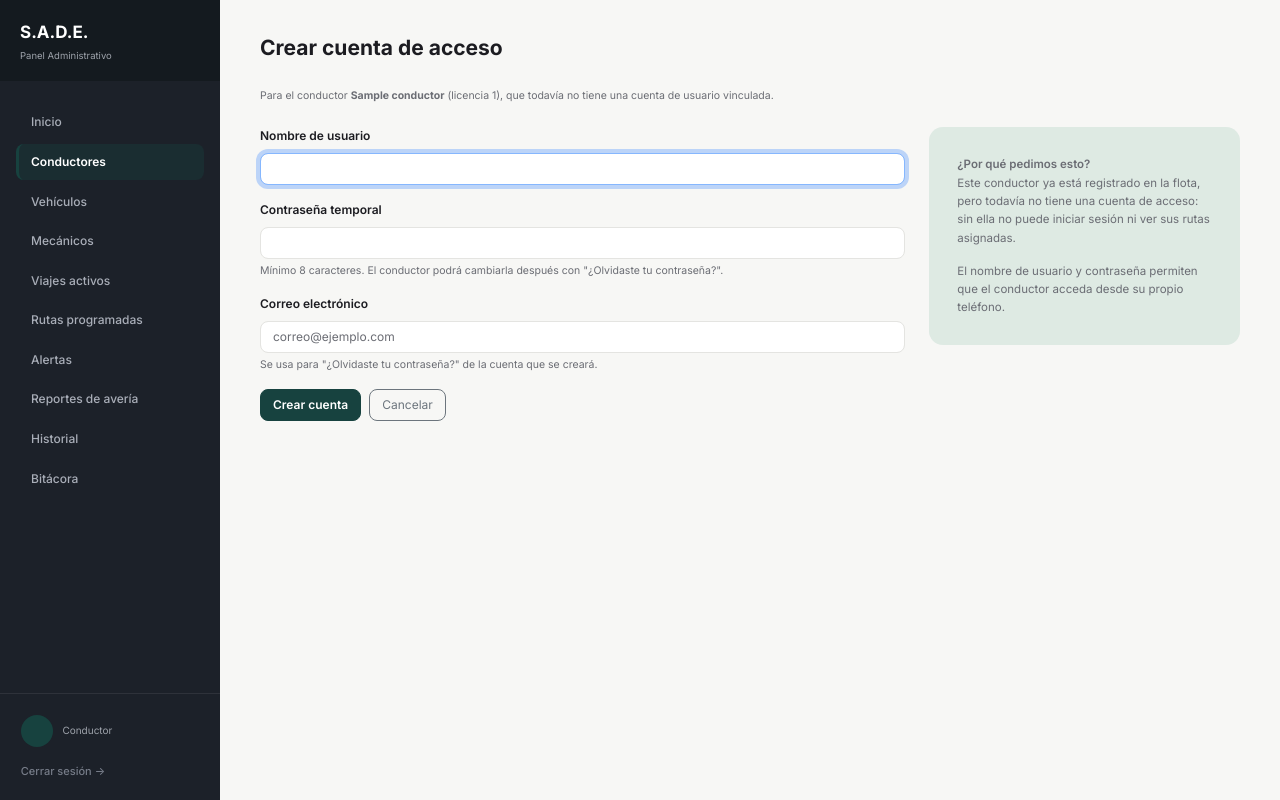
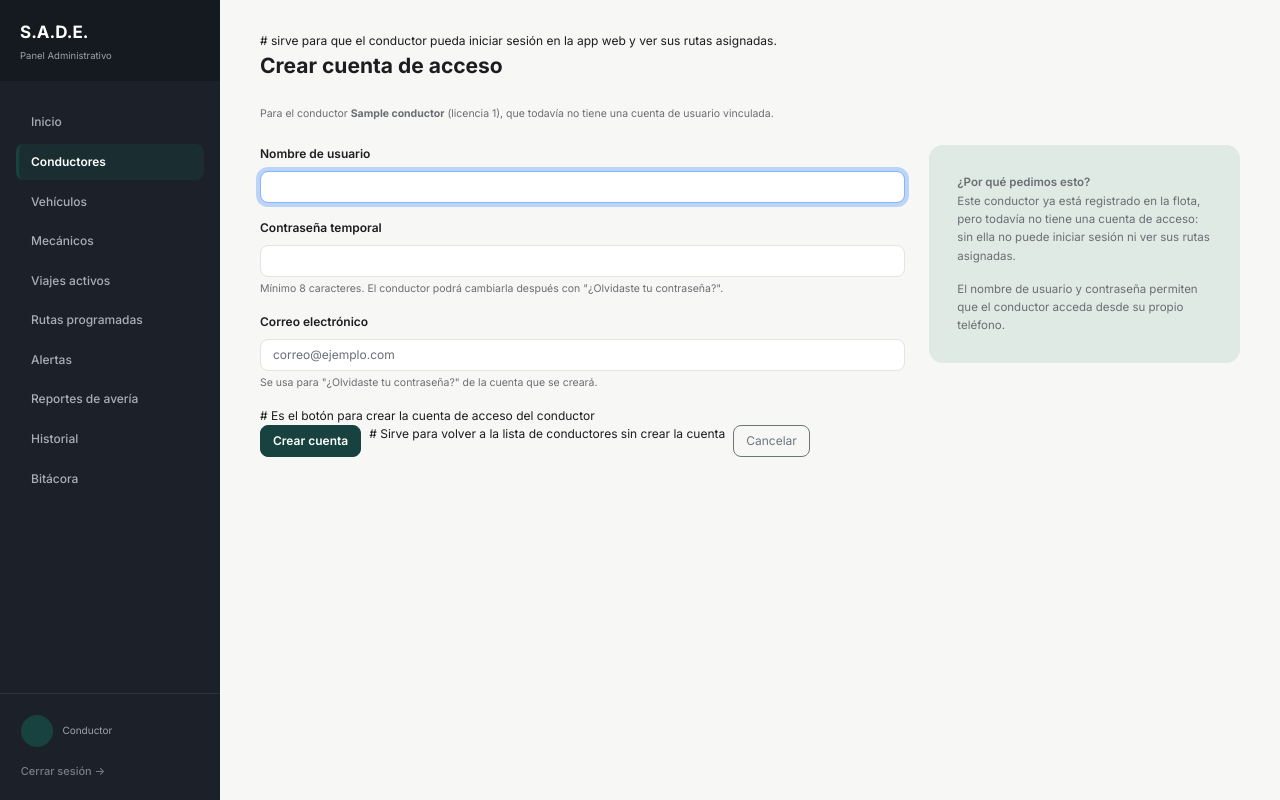
Before and after one commit to mqvmxm/sade_01, a Python web app: template app/templates/admin/conductores/crear_cuenta.html in a window 1280 px wide. Run offline with Jinja, Linux system fonts and the light colour scheme; the template is opened without the code that fills it: most values are stand-ins (such as "Sample title", 1, 10 or a date in 2020).

Commit message:
Perfil de conductor

```diff
--- a/app/templates/admin/conductores/crear_cuenta.html
+++ b/app/templates/admin/conductores/crear_cuenta.html
@@ -7,6 +7,8 @@
 {% block active_page %}conductores{% endblock %}
 
 {% block admin_content %}
+
+# sirve para que el conductor pueda iniciar sesión en la app web y ver sus rutas asignadas.
 <p class="page-title mb-4">Crear cuenta de acceso</p>
 <p class="text-help mb-4">
     Para el conductor <strong>{{ conductor.nombre }}</strong> (licencia {{ conductor.num_licencia }}),
@@ -60,8 +62,10 @@
                 </div>
             </div>
 
+             # Es el botón para crear la cuenta de acceso del conductor
             <div class="d-flex gap-2">
                 <button type="submit" class="btn btn-primary">Crear cuenta</button>
+                # Sirve para volver a la lista de conductores sin crear la cuenta
                 <a href="{{ url_for('admin.conductores_lista') }}" class="btn btn-outline-secondary">
                     Cancelar
                 </a>
```
